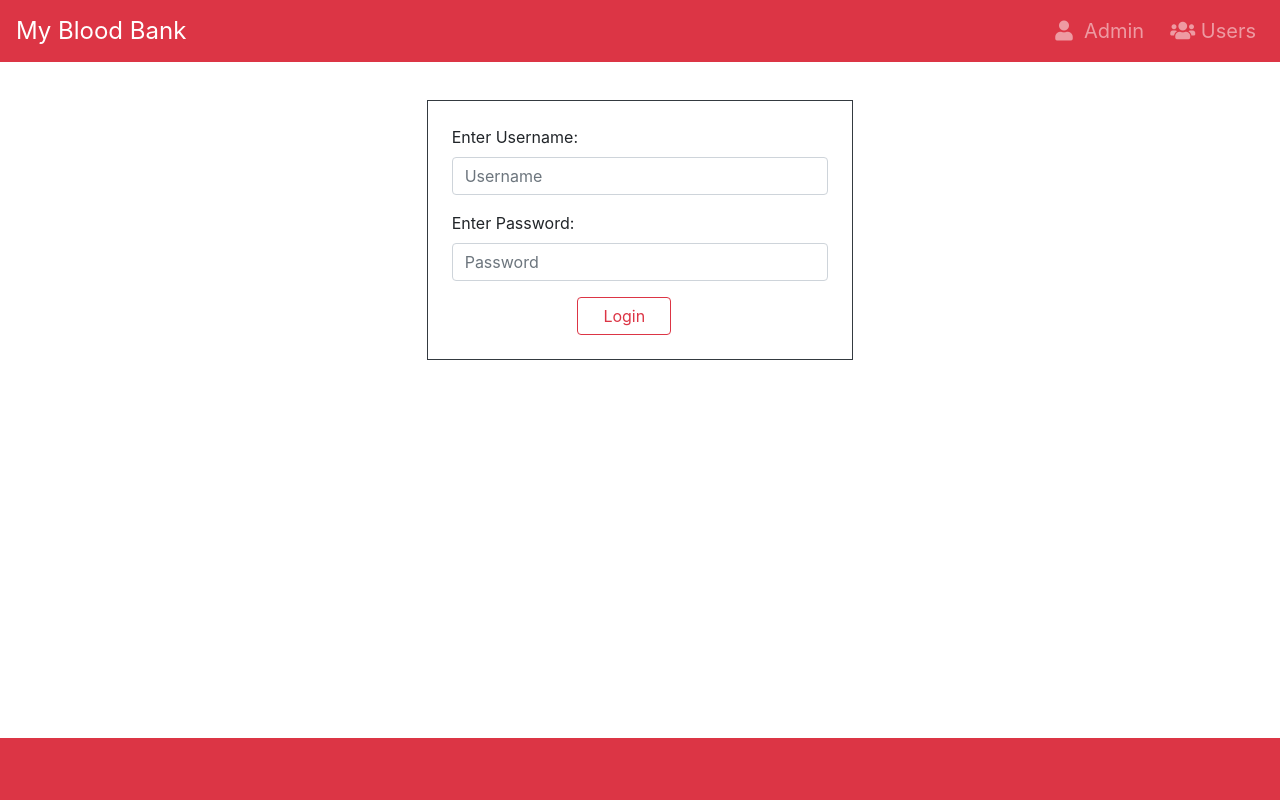
After one commit to anshulShende/BloodBankingWebsite, a PHP site: page /admin.php in a window 1280 px wide. The commit adds this page. Run offline with PHP 8.4, Linux system fonts and the light colour scheme; some libraries are stand-ins or nearby versions.

Commit message:
Admin added

```diff
--- /dev/null
+++ b/admin.php
@@ -0,0 +1,69 @@
+<!DOCTYPE html>
+<html lang="en">
+
+<head>
+    <meta charset="utf-8">
+    <meta name="viewport" content="width=device-width, initial-scale=1">
+    <link rel="stylesheet" href="https://maxcdn.bootstrapcdn.com/bootstrap/4.4.1/css/bootstrap.min.css">
+    <script src="https://ajax.googleapis.com/ajax/libs/jquery/3.4.1/jquery.min.js"></script>
+    <script src="https://cdnjs.cloudflare.com/ajax/libs/popper.js/1.16.0/umd/popper.min.js"></script>
+    <script src="https://maxcdn.bootstrapcdn.com/bootstrap/4.4.1/js/bootstrap.min.js"></script>
+
+    <link rel="stylesheet" href="https://use.fontawesome.com/releases/v5.1.0/css/all.css"
+        integrity="sha384-lKuwvrZot6UHsBSfcMvOkWwlCMgc0TaWr+30HWe3a4ltaBwTZhyTEggF5tJv8tbt" crossorigin="anonymous">
+
+    <link rel="stylesheet" type="text/css" href="css/style.css">
+
+    <title>Admin</title>
+</head>
+
+<body>
+    <!-- topnav -->
+    <nav class="navbar navbar-expand-sm bg-danger navbar-dark fixed-top">
+        <a class="navbar-brand" href="index.php">My Blood Bank</a>
+        <ul class="navbar-nav ml-auto">
+            <li class="nav-item">
+                <a class="nav-link" href="admin.php"><i class="fa fa-user" aria-hidden="true"></i>&nbsp; Admin</a>
+            </li>
+            <li class="nav-item">
+                <a class="nav-link" href="#">&ensp;<i class="fa fa-users" aria-hidden="true"></i>&nbsp;Users</a>
+            </li>
+        </ul>
+    </nav>
+
+    <!-- form  -->
+    <div class="container-fluid form1 p-4 border border-dark col-md-4 offset-4">
+        <form class="" action="#">
+            <div class="form-group">
+                <label for="email">Enter Username:</label>
+                <input type="email" name="un" class="form-control" placeholder="Username">
+            </div>
+            <div class="form-group">
+                <label for="pwd">Enter Password:</label>
+                <input type="password" name="ps" class="form-control" placeholder="Password" >
+            </div>
+            <button type="submit" name="sub" class="btn btn-outline-danger col-md-3 offset-4">Login</button>
+        </form>
+    </div>
+
+
+
+    <!-- bottomnav -->
+    <nav class="navbar navbar-expand-sm bg-danger navbar-dark fixed-bottom">
+        <ul class="navbar-nav">
+            <li class="nav-item">
+                <a class="nav-link" href="#"> <i class="fa fa-facebook" aria-hidden="true"></i></a>
+            </li>
+            <li class="nav-item">
+                <a class="nav-link" href="#"><i class="fa fa-twitter" aria-hidden="true"></i></a>
+            </li>
+            <li>
+                <a class="nav-link" href="#"><i class="fa fa-google-plus" aria-hidden="true"></i></a>
+            </li>
+
+        </ul>
+    </nav>
+
+</body>
+
+</html>
--- a/css/style.css
+++ b/css/style.css
@@ -9,3 +9,6 @@ padding: 100px;
 width: 100%;
 height: 700px;
 }
+.form1{
+	margin-top: 100px;
+}
```
Also changed, not shown: index.php (+10 -10 lines).
